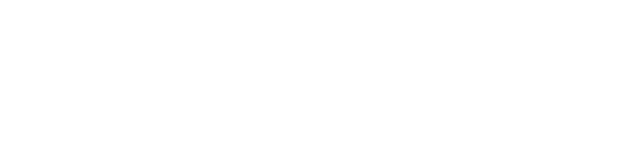
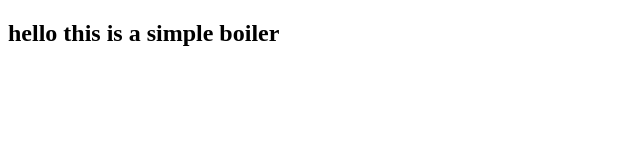
Before and after one commit to Abubakker-Siddik/test-repo, a plain HTML site: page index.html in a window 1280 px wide. Shown: the whole page, without its empty margins (0-640 px from the left). Drawn offline with Linux system fonts and the light colour scheme.

Commit message:
Update index.html

```diff
--- a/index.html
+++ b/index.html
@@ -6,6 +6,6 @@
     <title>Document</title>
 </head>
 <body>
-
+    <h2>hello this is a simple boiler</h2>
 </body>
 </html>
```
